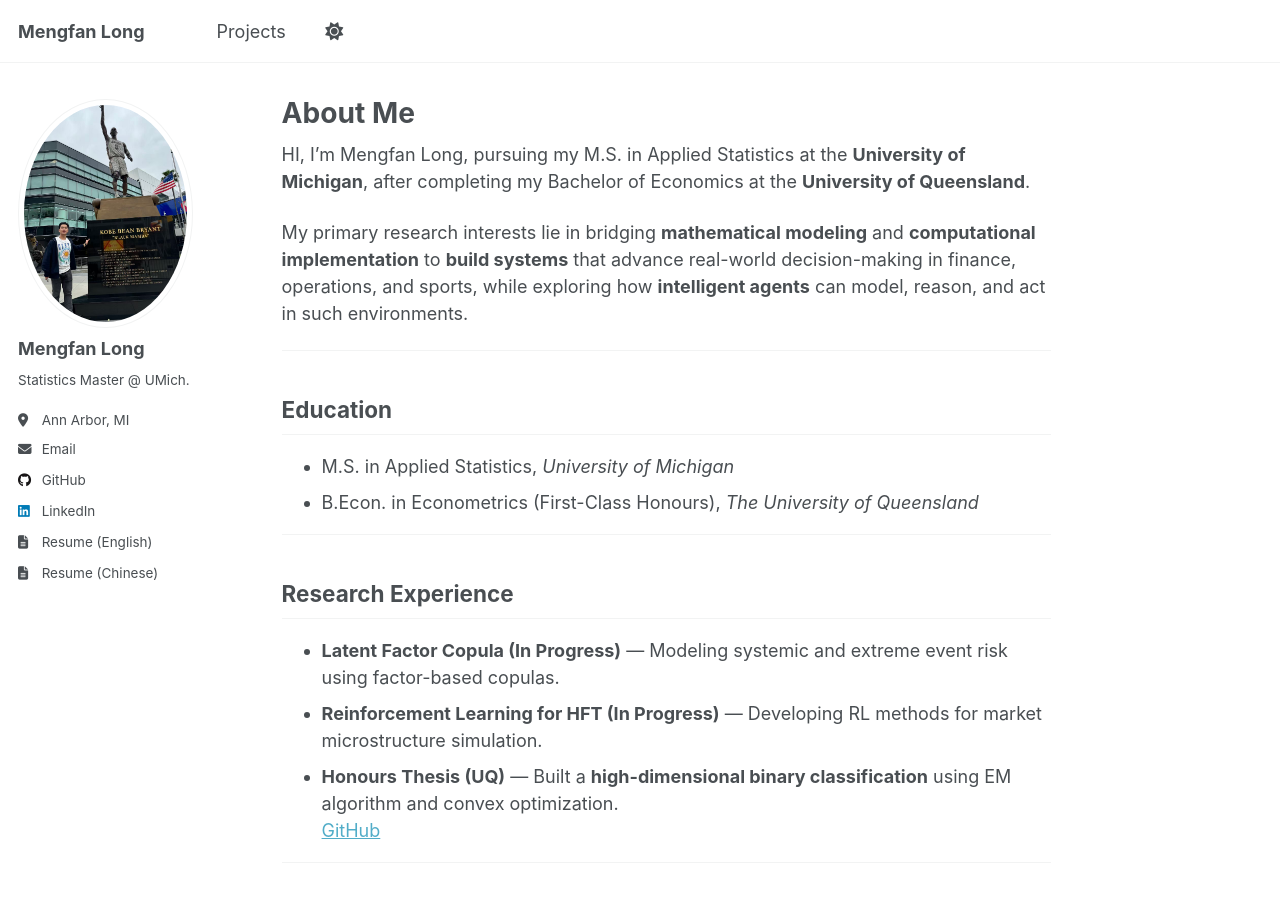
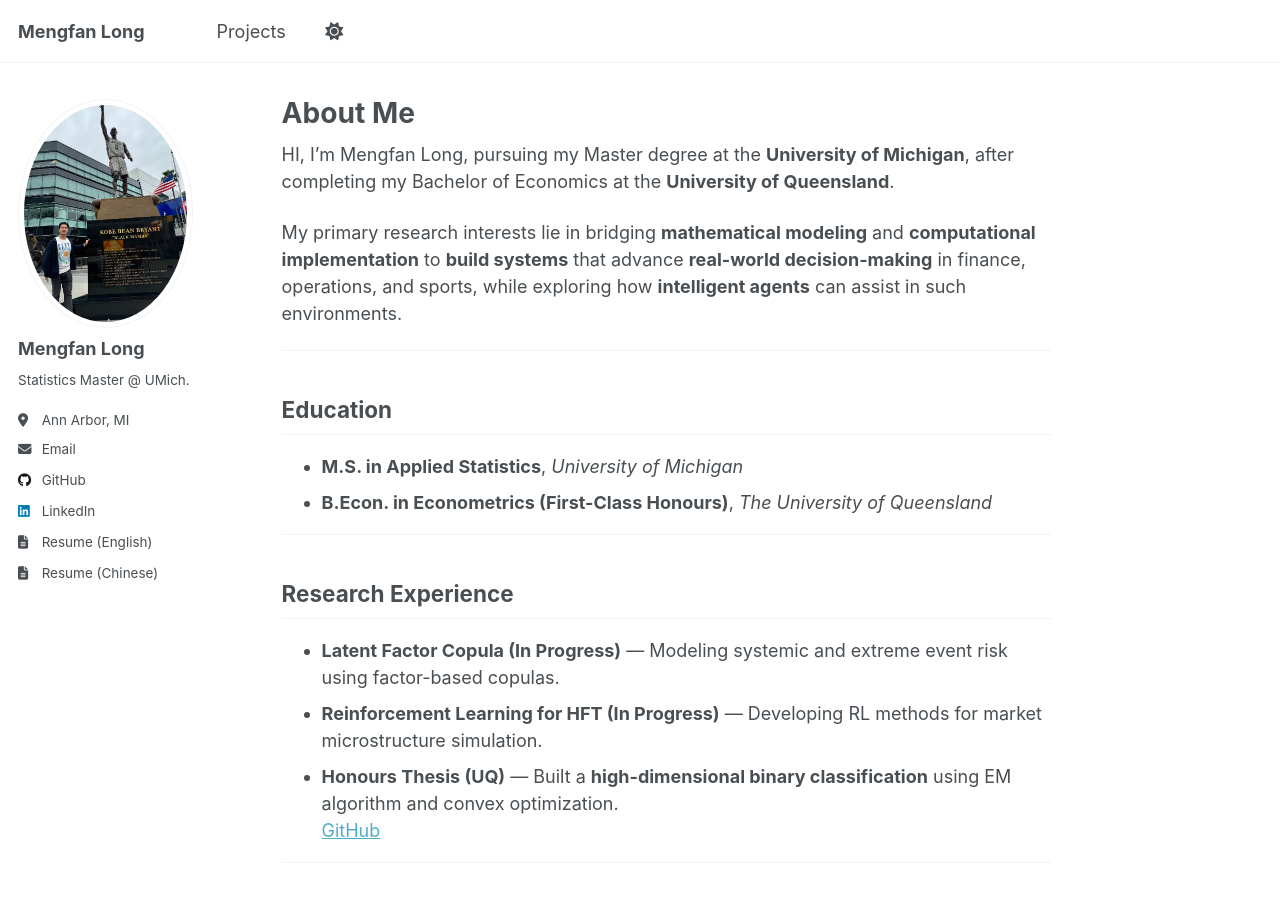
Before and after one commit to kevinlmf/kevinlmf.github.io, a Jekyll site: the page built from index.md, in a window 1280 px wide and 900 px high. Built offline with Jekyll 4.4.1, drawn with Linux system fonts in a browser that asks for light colours; a script that is not in the unit is left out.

Commit message:
Update index.md

```diff
--- a/index.md
+++ b/index.md
@@ -5,16 +5,16 @@ title: "About Me"
 author: Mengfan Long
 author_profile: true
 ---
-HI, I’m Mengfan Long, pursuing my M.S. in Applied Statistics at the **University of Michigan**, after completing my Bachelor of Economics at the **University of Queensland**.
+HI, I’m Mengfan Long, pursuing my Master degree at the **University of Michigan**, after completing my Bachelor of Economics at the **University of Queensland**.
 
-My primary research interests lie in bridging **mathematical modeling** and **computational implementation** to **build systems** that advance real-world decision-making in finance, operations, and sports, while exploring how **intelligent agents** can model, reason, and act in such environments.
+My primary research interests lie in bridging **mathematical modeling** and **computational implementation** to **build systems** that advance **real-world decision-making** in finance, operations, and sports, while exploring how **intelligent agents** can assist in such environments.
 
 
 ---
 
 ##  Education
-- M.S. in Applied Statistics, *University of Michigan*
-- B.Econ. in Econometrics (First-Class Honours), *The University of Queensland*
+- **M.S. in Applied Statistics**, *University of Michigan*
+- **B.Econ. in Econometrics (First-Class Honours)**, *The University of Queensland*
 
 ---
 
```
